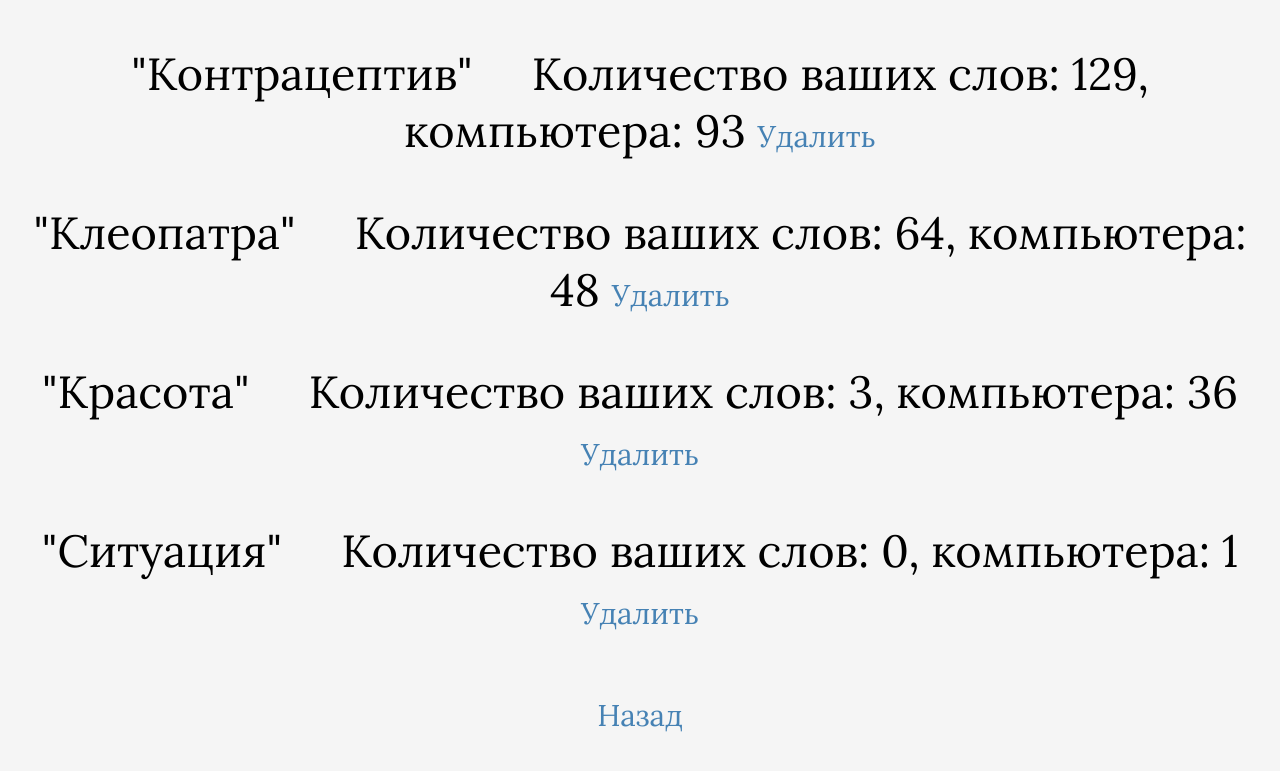
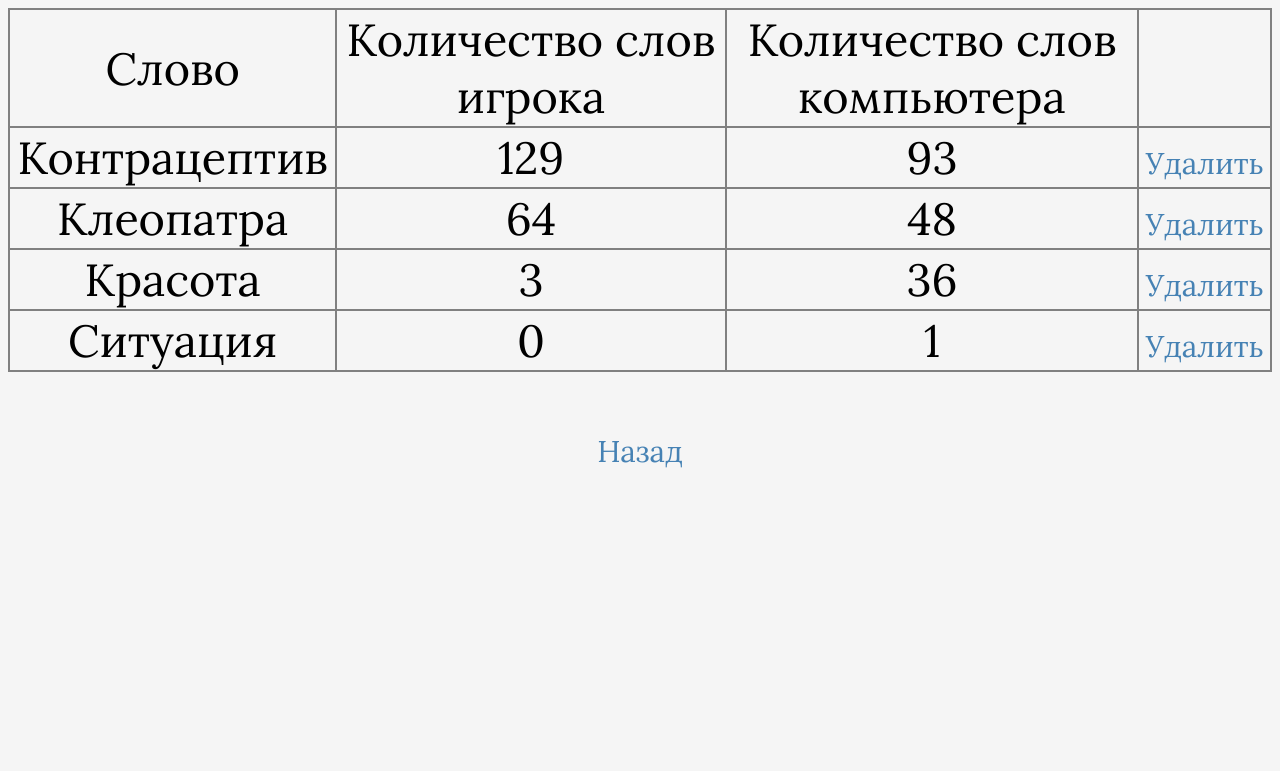
Before and after one commit to Spaceoceanoutlook/Words, a Django app: page /savedgames/ in a window 1280 px wide. Shown: the top 771 px of the page. Run offline with Django 4.2, Linux system fonts and the light colour scheme; data comes from the database, SQL or seed files in the repository; both versions use the stored data as it was after the commit.

Commit message:
edit front saved games

```diff
--- a/WordGame/word_game/service.py
+++ b/WordGame/word_game/service.py
@@ -1,3 +1,5 @@
+from django.shortcuts import get_object_or_404
+
 from .models import Word, Save
 
 
@@ -84,7 +86,7 @@ class SaveLongWord:
 
 
 def delete_seved_game(param: int):
-    Save.objects.filter(pk=param).delete()
+    get_object_or_404(Save, pk=param).delete()
 
 
 all_comp_words = open_words()
--- a/WordGame/word_game/static/css/styles.css
+++ b/WordGame/word_game/static/css/styles.css
@@ -27,3 +27,15 @@ button {
     height: 50px;
     font-size: 25px;
 }
+
+table {
+    margin: auto;
+    border-collapse: collapse;
+
+}
+
+td {
+    text-align: center;
+    border: 2px solid;
+    border-color: gray;
+}
--- a/WordGame/word_game/templates/word_game/check.html
+++ b/WordGame/word_game/templates/word_game/check.html
@@ -9,7 +9,7 @@
     <link rel="preconnect" href="https://fonts.gstatic.com" crossorigin>
     <link href="https://fonts.googleapis.com/css2?family=Lora&display=swap" rel="stylesheet">
     <link rel="stylesheet" href="{% static 'css/styles.css' %}">
-    <title>Игра в слова</title>
+    <title>Результаты игры</title>
 </head>
 <body>
     <h1>{{ LONG_WORD }}</h1>
--- a/WordGame/word_game/templates/word_game/savedgames.html
+++ b/WordGame/word_game/templates/word_game/savedgames.html
@@ -9,13 +9,27 @@
     <link rel="preconnect" href="https://fonts.gstatic.com" crossorigin>
         <link href="https://fonts.googleapis.com/css2?family=Lora&display=swap" rel="stylesheet">
     <link rel="stylesheet" href="{% static 'css/styles.css' %}">
-    <title>Игра в слова</title>
+    <title>История игр</title>
 </head>
 <body>
+
+<table>
+    <tr>
+        <td width="350">Слово</td>
+        <td width="650">Количество слов игрока</td>
+        <td width="700">Количество слов компьютера</td>
+        <td width="150"></td>
+    </tr>
     {% for i in saved_games %}
-    <p>"{{ i.long_word }}" &nbsp&nbsp&nbsp Количество ваших слов: {{ i.player_points }},
-        компьютера: {{ i.comp_points }} <a href="{% url 'delete_game' pk=i.pk %}">Удалить</a></p>
+      <tr>
+          <td>{{ i.long_word }}</td>
+          <td>{{ i.player_points }}</td>
+          <td>{{ i.comp_points }}</td>
+          <td><a href="{% url 'delete_game' pk=i.pk %}">Удалить</a></td>
+      </tr>
     {% endfor %}
+</table>
+
     <p><a href="{% url 'main' %}">Назад</a></p>
 </body>
 </html>
--- a/WordGame/word_game/views.py
+++ b/WordGame/word_game/views.py
@@ -62,5 +62,6 @@ def savedgames(request):
 
 
 def delete_game(request, pk):
-    delete_seved_game(pk)
+    if request.method == 'GET':
+        delete_seved_game(pk)
     return redirect('savedgames')
```
Also changed, not shown: WordGame/db.sqlite3.
